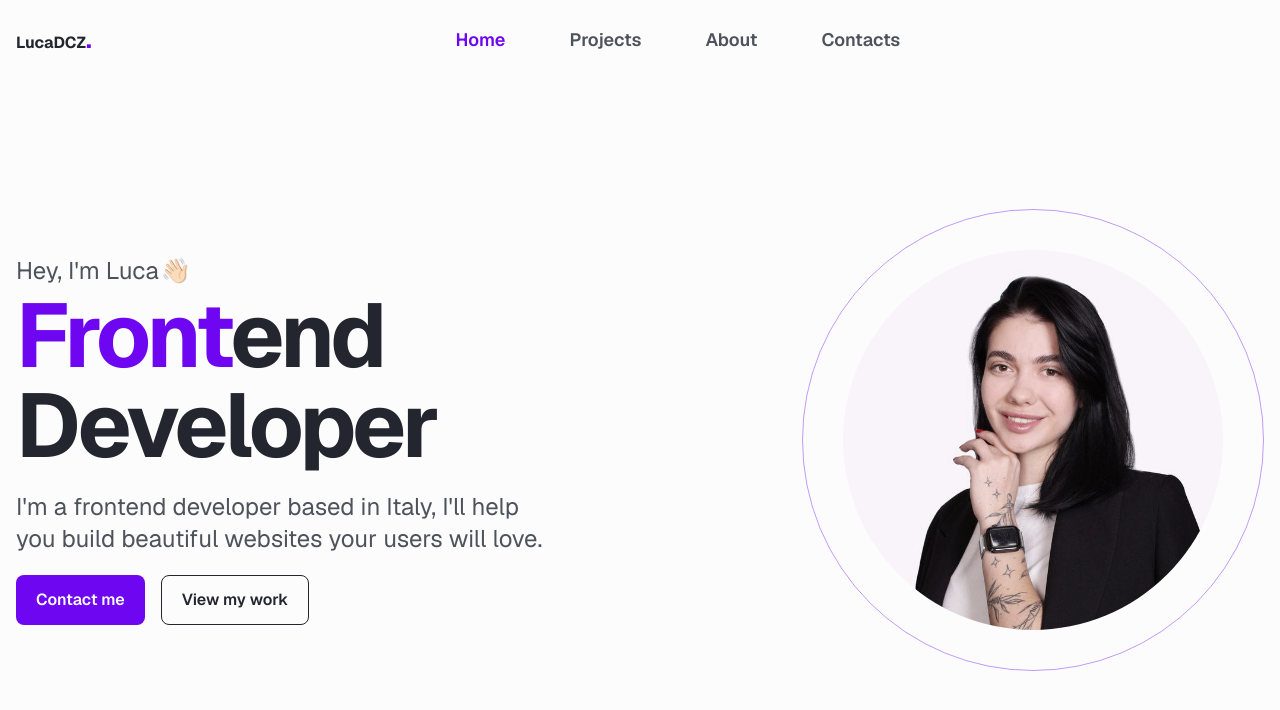
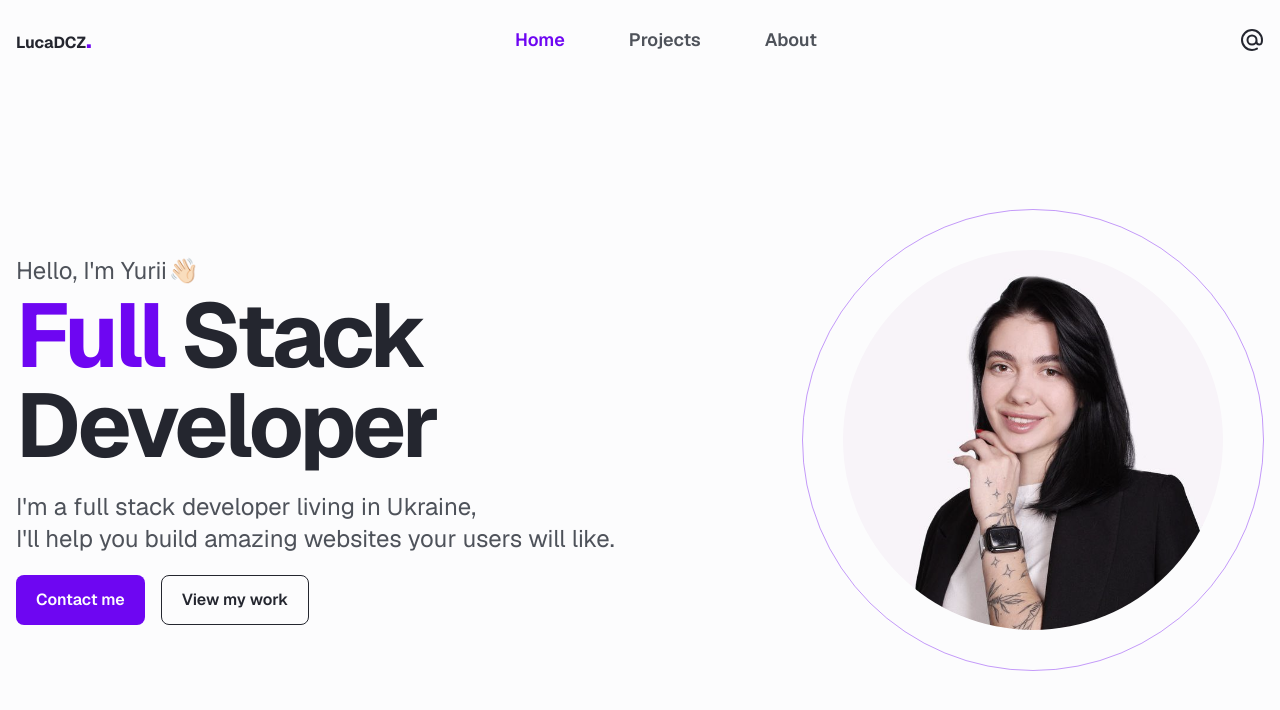
Before and after one commit to yuriivintoniak/vintoniak-dev, a Next.js app: page / in a window 1280 px wide. Shown: the top 710 px of the page. Built offline with nearby package versions, Linux system fonts and the light colour scheme.

Commit message:
refactor: adjust header navigation and homepage intro

```diff
--- a/src/app/(home)/page.tsx
+++ b/src/app/(home)/page.tsx
@@ -4,18 +4,18 @@ export default function Home() {
   return (
     <section className='w-full flex justify-between items-center'>
       <div className='flex flex-col gap-5'>
-        <div className='max-w-150'>
+        <div>
           <p className='mb-1 text-2xl text-text-primary'>
-            Hey, I'm Luca
+            Hello, I'm Yurii
             <span className='ml-0.5'>👋🏻</span>
           </p>
           <h1 className='text-[90px] leading-22.5 tracking-[-3.6px] font-bold'>
-            <span className='text-text-accent'>Front</span>end Developer
+            <span className='text-text-accent'>Full</span> Stack <br /> Developer
           </h1>
         </div>
-        <p className='max-w-135 text-2xl text-text-primary'>
-          I'm a frontend developer based in Italy,
-          I'll help you build beautiful websites your users will love.
+        <p className='text-2xl text-text-primary'>
+          I'm a full stack developer living in Ukraine, <br />
+          I'll help you build amazing websites your users will like.
         </p>
         <div className='flex gap-4 font-semibold'>
           <button className='btn text-background bg-text-accent hover:bg-[#8A37F5]'>
--- a/src/app/globals.css
+++ b/src/app/globals.css
@@ -29,12 +29,16 @@
   }
 
   .btn {
-    @apply py-3 px-5 rounded-lg font-semibold hover:cursor-pointer transition-colors duration-300 ease-in-out;
+    @apply py-3 px-5 rounded-lg font-semibold transition-colors duration-300 ease-in-out;
   }
 }
 
 html {
   scroll-behavior: smooth;
+}
+
+button {
+  cursor: pointer;
 }
 
 body {
--- a/src/components/Header/Header.tsx
+++ b/src/components/Header/Header.tsx
@@ -1,6 +1,7 @@
 'use client'
 import Link from 'next/link'
-import { MenuIcon } from './MenuIcon'
+import { Contacts } from './icons/Contacts'
+import { MenuIcon } from './icons/MenuIcon'
 import { usePathname } from 'next/navigation'
 import { headerNavigation } from './constants'
 
@@ -27,9 +28,14 @@ export function Header() {
             </Link>
           ))}
         </nav>
-        <button className='hover:cursor-pointer'>
-          <MenuIcon className='lg:hidden' />
-        </button>
+        <div>
+          <Link href="/contacts" className='hidden lg:flex'>
+            <Contacts />
+          </Link>
+          <button className='lg:hidden flex'>
+            <MenuIcon />
+          </button>
+        </div>
       </div>
     </header>
   )
--- a/src/components/Header/constants.ts
+++ b/src/components/Header/constants.ts
@@ -11,8 +11,8 @@ export const headerNavigation = [
     label: 'About',
     href: '/about'
   },
-  {
-    label: 'Contacts',
-    href: '/contacts'
-  }
+  // {
+  //   label: 'Contacts',
+  //   href: '/contacts'
+  // }
 ]
--- /dev/null
+++ b/src/components/Header/icons/Contacts.tsx
@@ -0,0 +1,18 @@
+export const Contacts = () => {
+  return (
+    <svg
+      xmlns="http://www.w3.org/2000/svg"
+      className="h-6 w-6 hover:text-text-accent transition-colors duration-300 ease-in-out"
+      fill="none"
+      viewBox="0 0 24 24"
+      stroke="currentColor"
+    >
+      <path
+        strokeLinecap="round"
+        strokeLinejoin="round"
+        strokeWidth="2"
+        d="M16.5 12C16.5 14.5 14.5 16.5 12 16.5C9.5 16.5 7.5 14.5 7.5 12C7.5 9.5 9.5 7.5 12 7.5C14.5 7.5 16.5 9.5 16.5 12ZM16.5 12V13.756C16.5 15.2715 17.7285 16.5 19.244 16.5V16.5C20.2796 16.5 21.2587 15.9254 21.5623 14.9352C21.8469 14.0071 22 13.0214 22 12C22 6.47715 17.5228 2 12 2C6.47715 2 2 6.47715 2 12C2 17.5228 6.47715 22 12 22C13.8214 22 15.5291 21.513 17 20.6622"
+      />
+    </svg>
+  )
+}
--- a/src/components/Header/MenuIcon.tsx
+++ b/src/components/Header/icons/MenuIcon.tsx
@@ -1,12 +1,8 @@
-export const MenuIcon = ({
-  className
-}: {
-  className?: string
-}) => {
+export const MenuIcon = () => {
   return (
     <svg
       xmlns="http://www.w3.org/2000/svg"
-      className={`h-6 w-6 ${className}`}
+      className="h-6 w-6 hover:text-text-accent transition-colors duration-300 ease-in-out"
       fill="none"
       viewBox="0 0 24 24"
       stroke="currentColor"
```
